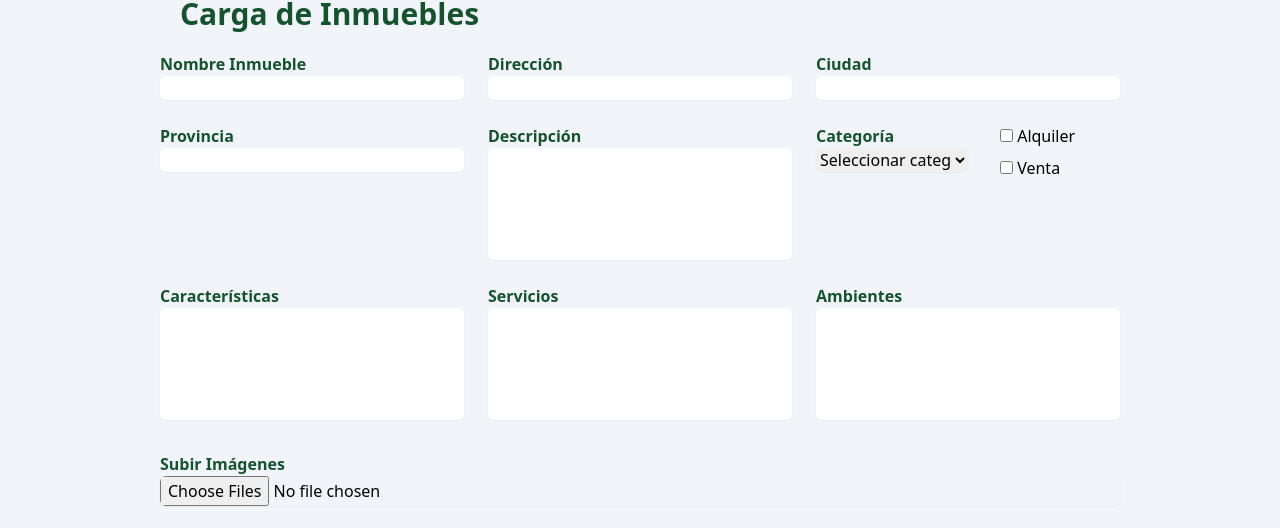
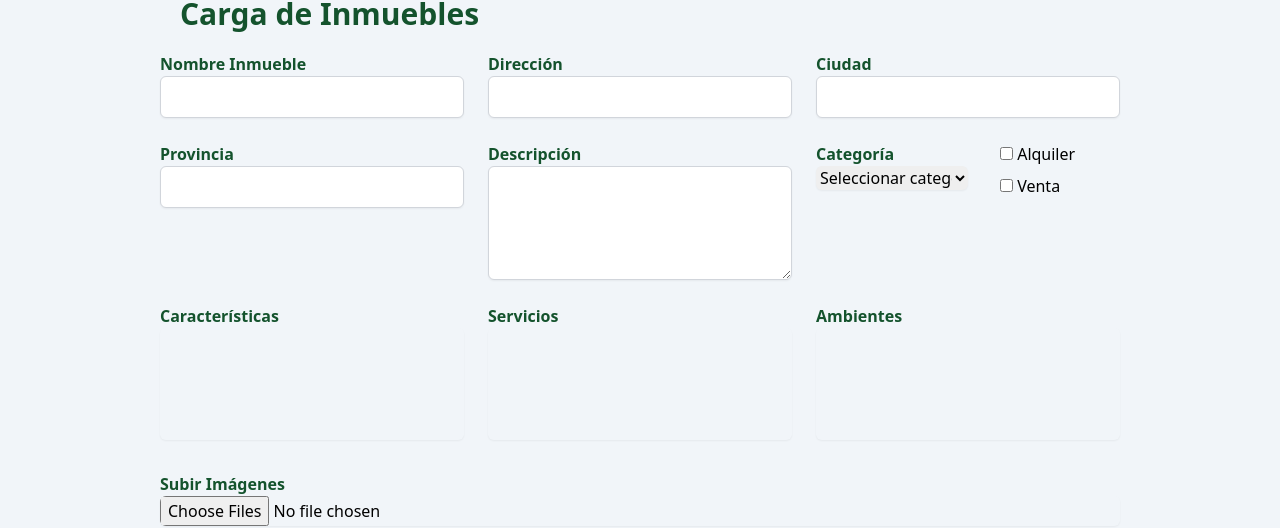
Before and after one commit to LucasCaro97/InmoApp_Front, a React (Vite) app: page /ventaNuevo in a window 1280 px wide. Shown: the part 128-656 px from the top of the page. Built offline with nearby package versions, Linux system fonts and the light colour scheme.

Commit message:
Modificacion del formulario de inmueble

```diff
--- a/src/App.jsx
+++ b/src/App.jsx
@@ -9,7 +9,7 @@ import Footer from "./components/Footer";
 import Product from "./pages/Product";
 import ProductDetails from "./pages/ProductDetails";
 import CargaDeParametrosGenerales from "./pages/CargaDeParametrosGenerales";
-import CargaDeInmuebles from "./pages/CargaDeInmuebles";
+import CargaDeInmuebles from "./pages/CargaInmuebles/CargaDeInmuebles";
 import "react-toastify/dist/ReactToastify.css";
 import { ToastContainer } from "react-toastify";
 import LoginForm from "./components/LoginForm/LoginForm";
@@ -42,6 +42,7 @@ function App() {
             path="/nuevoAmbiente"
             element={<CargaDeParametrosGenerales tipoParametro={"ambientes"} />}
           />
+
           <Route path="/alquilerNuevo" element={<CargaDeInmuebles />} />
           <Route path="/ventaNuevo" element={<CargaDeInmuebles />} />
           <Route path="/editarInmueble/:id" element={<CargaDeInmuebles />} />
--- a/src/components/Card.jsx
+++ b/src/components/Card.jsx
@@ -61,11 +61,10 @@ const Card = ({title, description, imageUrl, className, id  }) => {
         </div>
 
         <div className='flex h-1/2 justify-center items-center'>
-          <img src={imageUrl ?  "http://200.58.107.39:8080/images/" + imageUrl : "/landingimg.png"} alt="" className='h-full w-4/5 rounded-md' />
+          <img src={imageUrl ?  `${BASE_URL_API}/images/` + imageUrl : "/landingimg.png"} alt="" className='h-full w-4/5 rounded-md' />
         </div>
 
         <div className='flex flex-col justify-center items-center gap-4 p-4'>
-          <p>{description}</p>
           <button className='bg-green-900 text-slate-300 text-lg px-6 py-1 rounded-xl' onClick={handleViewMore}>Ver mas</button>
           {isAuthenticated() && (
             <div className='flex gap-2'>
--- a/src/components/NavBar/navbar.module.css
+++ b/src/components/NavBar/navbar.module.css
@@ -27,13 +27,14 @@
   }
   .navList {
     position: absolute;
-    top: 4rem;
+    top: 3rem;
     left: 4rem;
     display: flex;
     flex-direction: column;
     align-items: flex-start;
     justify-content: center;
     background-color: #f1f1f1;
+    padding: 6px;
   }
   .navList a,
   .navList select {
@@ -42,4 +43,7 @@
     margin-right: 0;
     padding: 10px;
   }
+  .navList option {
+    background-color: red;
+  }
 }
--- a/src/pages/CargaDeInmuebles.jsx
+++ b/src/pages/CargaInmuebles/CargaDeInmuebles.jsx
@@ -1,9 +1,9 @@
 import React, { useEffect, useState } from "react";
-import Label1 from "../components/Label1";
+import Label1 from "../../components/Label1";
 import axios from "axios";
 import { toast } from "react-toastify";
 import { useParams } from "react-router-dom";
-
+import "./styles.css"
 const CargaDeInmuebles = () => {
   const { id } = useParams();
 
@@ -44,9 +44,9 @@ const CargaDeInmuebles = () => {
           setProvincia(inmuebleData.provincia);
           setDescripcion(inmuebleData.descripcion);
           setCategoria(inmuebleData.categoria.id);
-          setCaracteristicas(inmuebleData.caracteristicas.map((c) => c.id));
-          setServicios(inmuebleData.servicios.map((s) => s.id));
-          setAmbientes(inmuebleData.ambientes.map((a) => a.id));
+          setCaracteristicas(inmuebleData.caracteristicas?.map((c) => c.id));
+          setServicios(inmuebleData.servicios?.map((s) => s.id));
+          setAmbientes(inmuebleData.ambientes?.map((a) => a.id));
           setEsAlquiler(inmuebleData.esAlquiler);
           setEsVenta(inmuebleData.esVenta);
           setImagenes(inmuebleData.listaImagenes);
@@ -113,28 +113,30 @@ const CargaDeInmuebles = () => {
     setCategoria(event.target.value);
   };
 
-  const handleCaracteristicasChange = (event) => {
-    const opcionesSeleccionadas = Array.from(
-      event.target.selectedOptions,
-      (option) => option.value
+  const handleCaracteristicasChange = (id) => {
+    setCaracteristicas((prevCaracteristicas) =>
+      prevCaracteristicas.includes(id)
+        ? prevCaracteristicas.filter(
+            (caracteristicaId) => caracteristicaId !== id
+          )
+        : [...prevCaracteristicas, id]
     );
-    setCaracteristicas(opcionesSeleccionadas);
   };
 
-  const handleServiciosChange = (event) => {
-    const opcionesSeleccionadas = Array.from(
-      event.target.selectedOptions,
-      (option) => option.value
+  const handleServiciosChange = (id) => {
+    setServicios((prevServicios) =>
+      prevServicios.includes(id)
+        ? prevServicios.filter((servicioId) => servicioId !== id)
+        : [...prevServicios, id]
     );
-    setServicios(opcionesSeleccionadas);
   };
 
-  const handleAmbientesChange = (event) => {
-    const opcionesSeleccionadas = Array.from(
-      event.target.selectedOptions,
-      (option) => option.value
+  const handleAmbientesChange = (id) => {
+    setAmbientes((prevAmbientes) =>
+      prevAmbientes.includes(id)
+        ? prevAmbientes.filter((ambienteId) => ambienteId !== id)
+        : [...prevAmbientes, id]
     );
-    setAmbientes(opcionesSeleccionadas);
   };
 
   const handleImagenesChange = (event) => {
@@ -148,15 +150,12 @@ const CargaDeInmuebles = () => {
     if (token) {
       try {
         axios
-          .delete(
-            `${BASE_URL_API}/inmueble/${id}/deleteImage/${nameImage}`,
-            {
-              headers: {
-                Authorization: `Bearer ${token}`,
-                "Content-Type": "application/json",
-              },
-            }
-          )
+          .delete(`${BASE_URL_API}/inmueble/${id}/deleteImage/${nameImage}`, {
+            headers: {
+              Authorization: `Bearer ${token}`,
+              "Content-Type": "application/json",
+            },
+          })
           .then((response) => {
             if (response.status === 200) {
               toast.success("Imagen eliminada correctamente");
@@ -244,7 +243,8 @@ const CargaDeInmuebles = () => {
       }
     }
   };
-
+  console.log("ambientes!");
+  console.log(ambientes);
   return (
     <div>
       <div className="w-3/4 m-auto 2xl:px-36">
@@ -264,7 +264,7 @@ const CargaDeInmuebles = () => {
               type="text"
               onChange={handleNameChange}
               value={nombre}
-              className="border-gray-300 focus:ring-indigo-500 focus:border-indigo-500 rounded-md shadow-sm focus:outline-none focus:ring-2 focus:ring-offset-2 w-full"
+              className="inputText"
               id="nombreInmueble"
               required
             />
@@ -280,7 +280,7 @@ const CargaDeInmuebles = () => {
               type="text"
               onChange={handleDireccionChange}
               value={direccion}
-              className="border-gray-300 focus:ring-indigo-500 focus:border-indigo-500 rounded-md shadow-sm focus:outline-none focus:ring-2 focus:ring-offset-2 w-full"
+              className="inputText"
               id="direccion"
               required
             />
@@ -296,7 +296,7 @@ const CargaDeInmuebles = () => {
               type="text"
               onChange={handleCiudadChange}
               value={ciudad}
-              className="border-gray-300 focus:ring-indigo-500 focus:border-indigo-500 rounded-md shadow-sm focus:outline-none focus:ring-2 focus:ring-offset-2 w-full"
+              className="inputText"
               id="ciudad"
               required
             />
@@ -312,7 +312,8 @@ const CargaDeInmuebles = () => {
               type="text"
               onChange={handleProvinciaChange}
               value={provincia}
-              className="border-gray-300 focus:ring-indigo-500 focus:border-indigo-500 rounded-md shadow-sm focus:outline-none focus:ring-2 focus:ring-offset-2 w-full"
+              className="inputText"
+              // className="border-gray-300 focus:ring-indigo-500 focus:border-indigo-500 rounded-md shadow-sm focus:outline-none focus:ring-2 focus:ring-offset-2 w-full"
               id="provincia"
               required
             />
@@ -327,7 +328,8 @@ const CargaDeInmuebles = () => {
             <textarea
               onChange={handleDescripcionChange}
               value={descripcion}
-              className="border-gray-300 focus:ring-indigo-500 focus:border-indigo-500 rounded-md shadow-sm focus:outline-none focus:ring-2 focus:ring-offset-2 w-full h-28 resize-none"
+              rows="4" cols="50"
+              className="inputText"
               id="descripcion"
             />
           </div>
@@ -347,7 +349,7 @@ const CargaDeInmuebles = () => {
                 <option value="" disabled>
                   Seleccionar categoría
                 </option>
-                {listaDeCategorias.map((cat) => (
+                {listaDeCategorias?.map((cat) => (
                   <option key={cat.id} value={cat.id}>
                     {cat.nombre}
                   </option>
@@ -384,18 +386,20 @@ const CargaDeInmuebles = () => {
             >
               Características
             </label>
-            <select
-              onChange={handleCaracteristicasChange}
-              multiple
-              value={caracteristicas}
-              className="border-gray-300 focus:ring-indigo-500 focus:border-indigo-500 rounded-md shadow-sm focus:outline-none focus:ring-2 focus:ring-offset-2 w-full h-28"
-            >
-              {listaDeCaracteristicas.map((cat) => (
-                <option key={cat.id} value={cat.id}>
-                  {cat.nombre}
-                </option>
+            <div className="border-gray-300 focus:ring-indigo-500 focus:border-indigo-500 rounded-md shadow-sm focus:outline-none focus:ring-2 focus:ring-offset-2 w-full h-28 overflow-auto">
+              {listaDeCaracteristicas?.map((cat) => (
+                <label key={cat.id} className="flex items-center space-x-3">
+                  <input
+                    type="checkbox"
+                    value={cat.id}
+                    checked={caracteristicas.includes(cat.id)}
+                    onChange={() => handleCaracteristicasChange(cat.id)}
+                    className="form-checkbox h-5 w-5 text-indigo-600"
+                  />
+                  <span className="text-gray-700">{cat.nombre}</span>
+                </label>
               ))}
-            </select>
+            </div>
           </div>
           <div className="flex flex-col">
             <label
@@ -404,18 +408,20 @@ const CargaDeInmuebles = () => {
             >
               Servicios
             </label>
-            <select
-              onChange={handleServiciosChange}
-              multiple
-              value={servicios}
-              className="border-gray-300 focus:ring-indigo-500 focus:border-indigo-500 rounded-md shadow-sm focus:outline-none focus:ring-2 focus:ring-offset-2 w-full h-28"
-            >
-              {listaDeServicios.map((cat) => (
-                <option key={cat.id} value={cat.id}>
-                  {cat.nombre}
-                </option>
+            <div className="border-gray-300 focus:ring-indigo-500 focus:border-indigo-500 rounded-md shadow-sm focus:outline-none focus:ring-2 focus:ring-offset-2 w-full h-28 overflow-auto">
+              {listaDeServicios?.map((cat) => (
+                <label key={cat.id} className="flex items-center space-x-3">
+                  <input
+                    type="checkbox"
+                    value={cat.id}
+                    checked={servicios.includes(cat.id)}
+                    onChange={() => handleServiciosChange(cat.id)}
+                    className="form-checkbox h-5 w-5 text-indigo-600"
+                  />
+                  <span className="text-gray-700">{cat.nombre}</span>
+                </label>
               ))}
-            </select>
+            </div>
           </div>
           <div className="flex flex-col">
             <label
@@ -424,26 +430,28 @@ const CargaDeInmuebles = () => {
             >
               Ambientes
             </label>
-            <select
-              onChange={handleAmbientesChange}
-              multiple
-              value={ambientes}
-              className="border-gray-300 focus:ring-indigo-500 focus:border-indigo-500 rounded-md shadow-sm focus:outline-none focus:ring-2 focus:ring-offset-2 w-full h-28"
-            >
-              {listaDeAmbientes.map((cat) => (
-                <option key={cat.id} value={cat.id}>
-                  {cat.nombre}
-                </option>
+            <div className="border-gray-300 focus:ring-indigo-500 focus:border-indigo-500 rounded-md shadow-sm focus:outline-none focus:ring-2 focus:ring-offset-2 w-full h-28 overflow-auto">
+              {listaDeAmbientes?.map((cat) => (
+                <label key={cat.id} className="flex items-center space-x-3">
+                  <input
+                    type="checkbox"
+                    value={cat.id}
+                    checked={ambientes.includes(cat.id)}
+                    onChange={() => handleAmbientesChange(cat.id)}
+                    className="form-checkbox h-5 w-5 text-indigo-600"
+                  />
+                  <span className="text-gray-700">{cat.nombre}</span>
+                </label>
               ))}
-            </select>
+            </div>
           </div>
 
           <div className="flex flex-col col-span-full gap-2">
             <div className="flex gap-3">
-              {imagenes.map((item) => (
+              {imagenes?.map((item) => (
                 <div className="relative" key={item}>
                   <img
-                    src={"http://200.58.107.39:8080/images/" + item}
+                    src={`${BASE_URL_API}/images/` + item}
                     className="h-40"
                   />
                   <button
--- /dev/null
+++ b/src/pages/CargaInmuebles/styles.css
@@ -0,0 +1,15 @@
+.inputText {
+  border: 1px solid #d1d5db; /* border-gray-300 */
+  border-radius: 0.375rem; /* rounded-md */
+  box-shadow: 0 1px 2px rgba(0, 0, 0, 0.05); /* shadow-sm */
+  width: 100%; /* w-full */
+  padding: 0.5rem 0.75rem;
+  background-color: #ffffff; /* Fondo blanco */
+  transition: border-color 0.2s, box-shadow 0.2s; /* Transiciones para el focus */
+}
+
+.inputText:focus {
+  outline: none; /* focus:outline-none */
+  border-color: #005713; /* focus:border-indigo-500 */
+  box-shadow: 0 0 0 2px #0057137c; /* focus:ring-2 focus:ring-indigo-500 */
+}
--- a/src/pages/Inicio.jsx
+++ b/src/pages/Inicio.jsx
@@ -2,9 +2,6 @@ import React, { useEffect, useState } from "react";
 import ProductCarrousel from "../components/ProductCarrousel";
 import Label1 from "../components/Label1";
 import axios from "axios";
-import { isAuthenticated } from "../utils/auth";
-import { toast } from "react-toastify";
-
 const Inicio = () => {
   const BASE_URL_API = import.meta.env.VITE_BASE_URL_API;
   const [inmuebles, setInmuebles] = useState([]);
```
Also changed, not shown: src/components/newPropertyForm/NewPropertyForm.tsx (added, +62 -0 lines).
